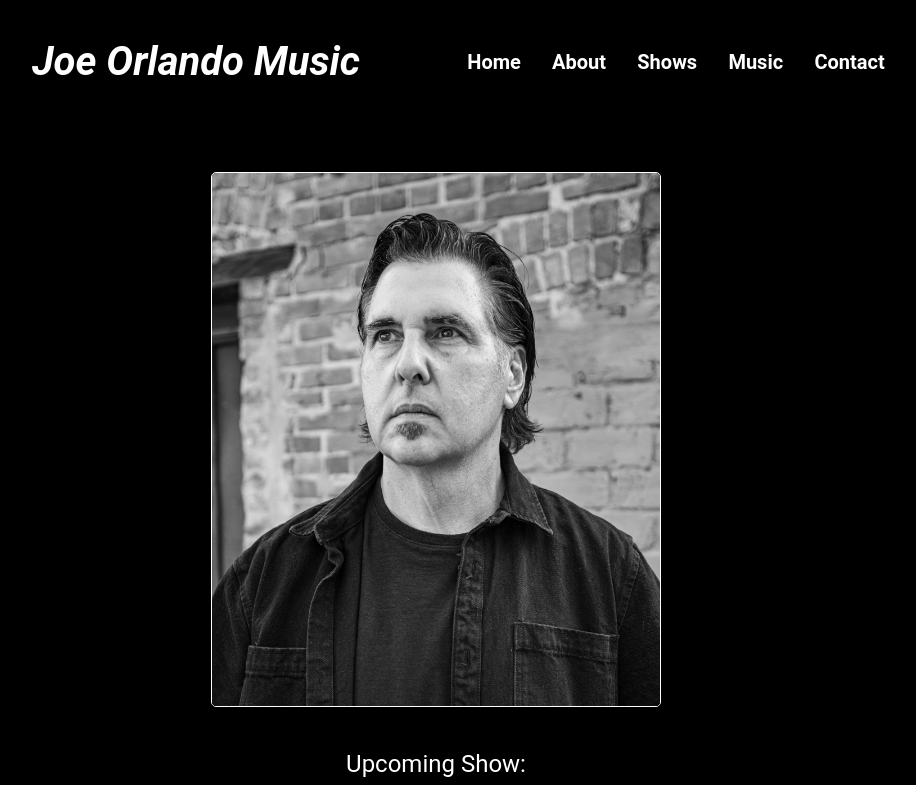
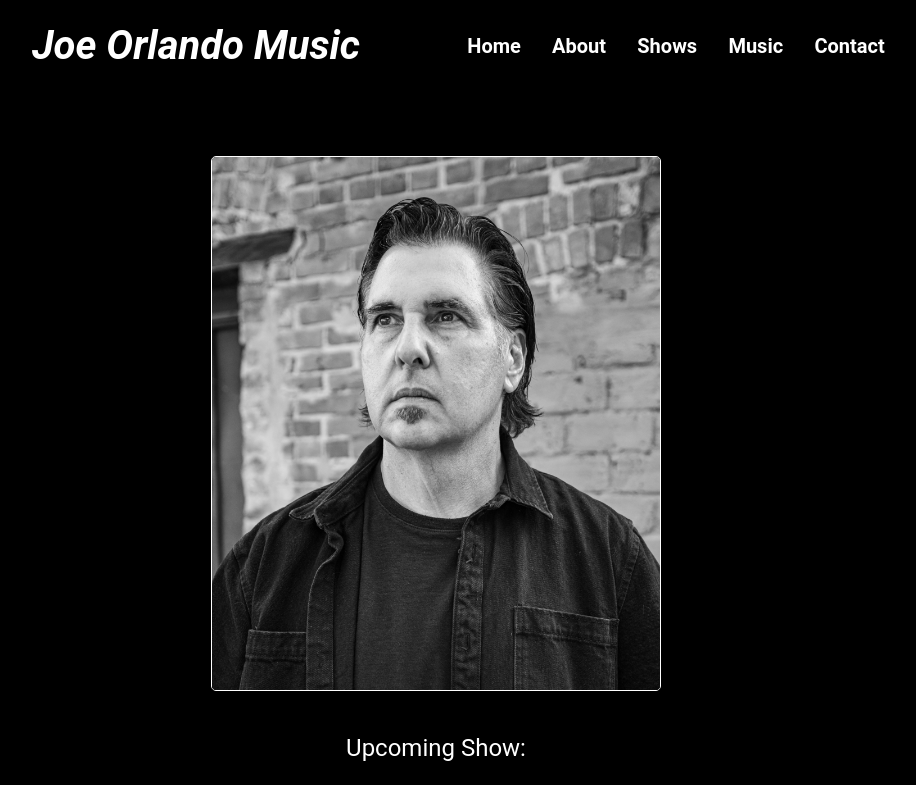
Before and after one commit to Robertjo97/JoeOrlandoMusic, a React (Vite) app: page / in a window 1280 px wide. Shown: the top 785 px of the page, without its empty margins (204-1120 px from the left). Built offline with nearby package versions, Linux system fonts and the light colour scheme.

Commit message:
modify padding

```diff
--- a/src/components/Navbar.css
+++ b/src/components/Navbar.css
@@ -1,7 +1,7 @@
 .nav-container {
   display: flex;
   justify-content: center;
-  padding-top: 2rem;
+  padding-top: 1rem;
   padding-bottom: 5rem;
 }
 
```
